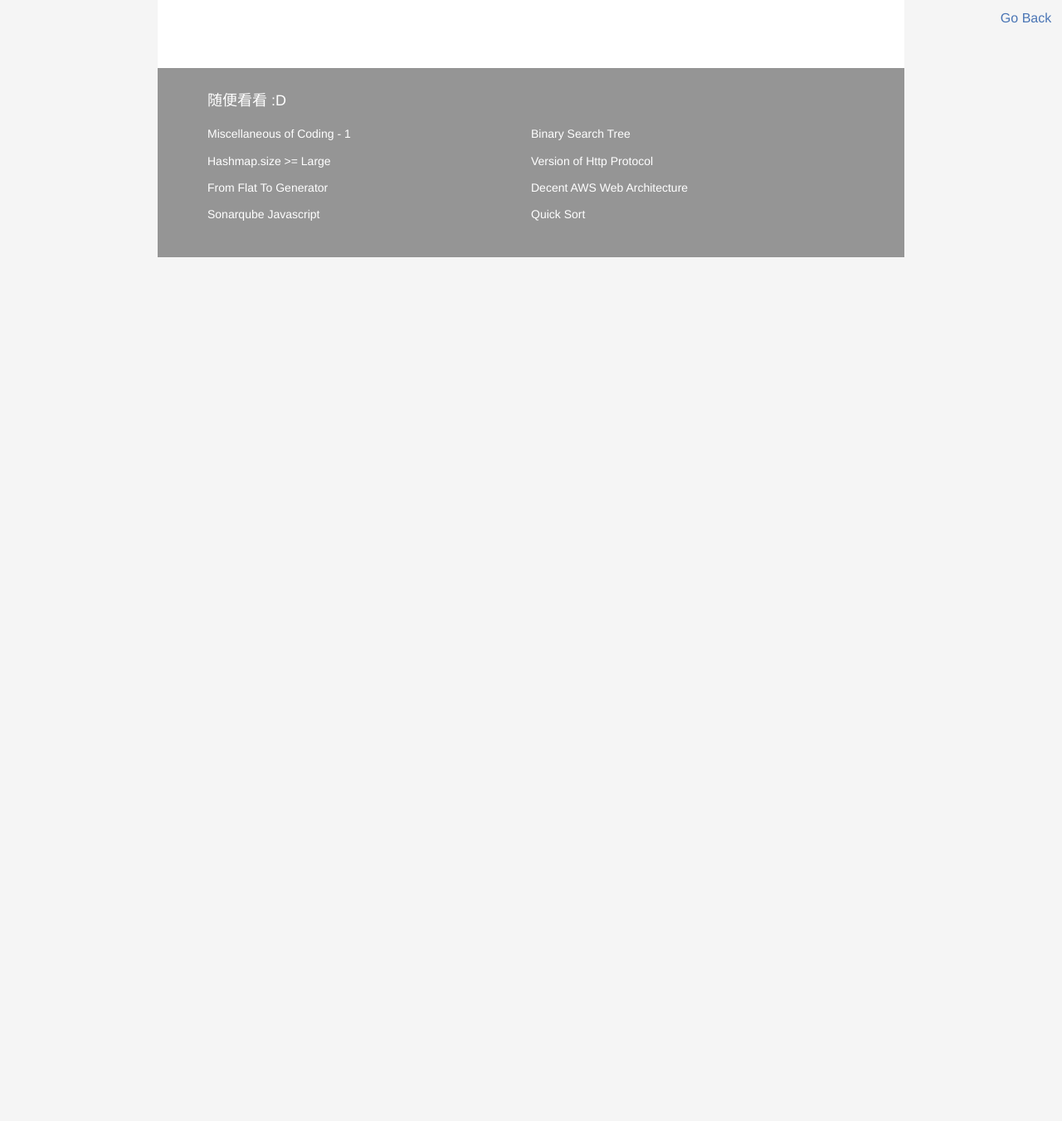
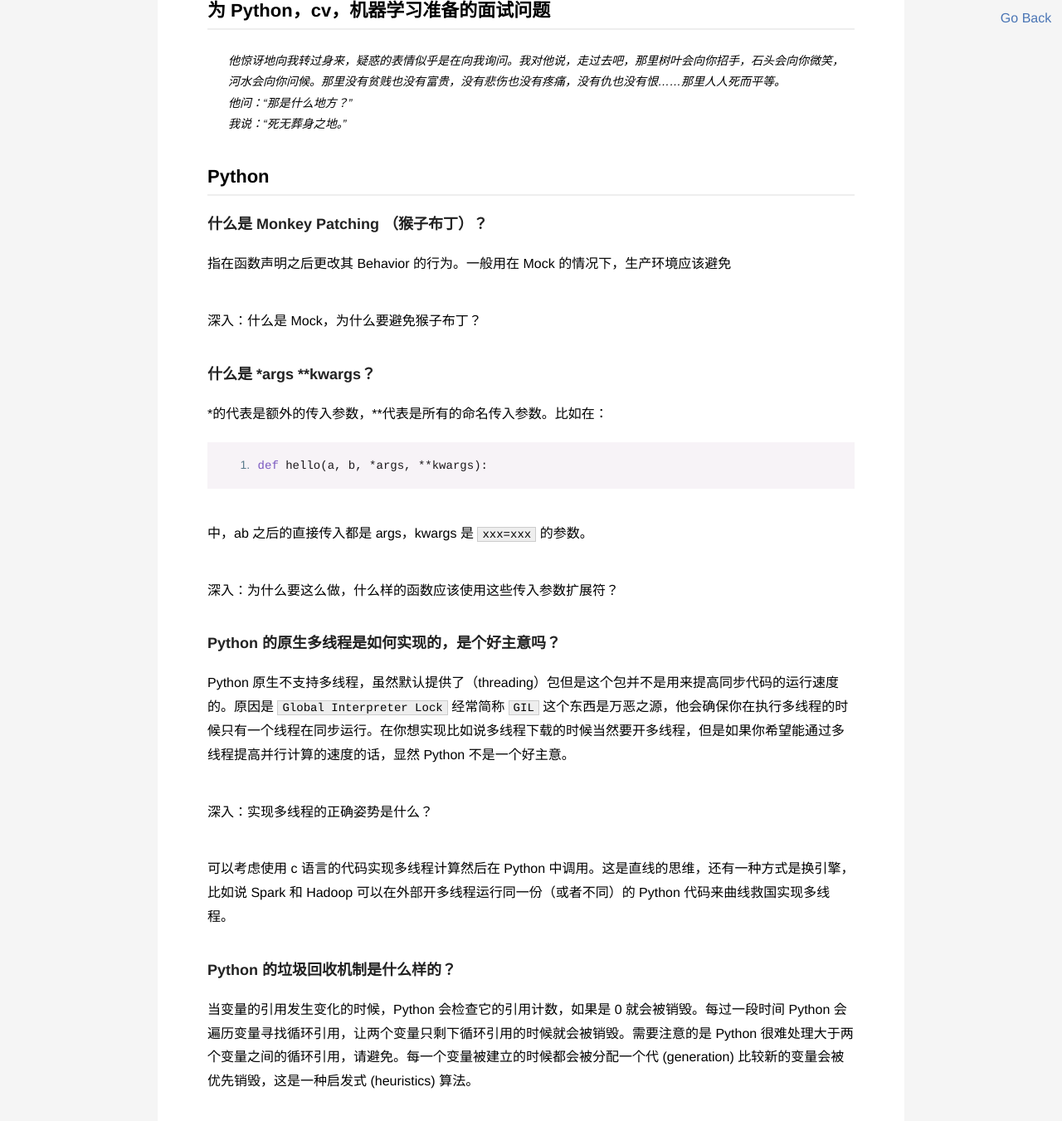
Before and after one commit to WMXPY/blog.mengw.io, a Jekyll site: the page built from _posts/miscellaneous/2019-03-21-Miscellaneous-1.md, in a window 1280 px wide and 1400 px high, scrolled down 199 px. Shown: the top 1351 px of the window at 83% size. Built offline with Jekyll 4.4.1, drawn with Linux system fonts in a browser that asks for light colours; before the commit the page ends 900 px from its top, so only the background shows below that.

Commit message:
add python interview question

````diff
--- a/_posts/miscellaneous/2019-03-21-Miscellaneous-1.md
+++ b/_posts/miscellaneous/2019-03-21-Miscellaneous-1.md
@@ -2,5 +2,43 @@
 layout: post
 title: "Miscellaneous of Coding - 1"
 categories: blog
-description:
+description: 内心让他真实地了解自己，一旦了解了自己也就了解了世界。
 ---
+
+## 为 Python，cv，机器学习准备的面试问题
+
+> 他惊讶地向我转过身来，疑惑的表情似乎是在向我询问。我对他说，走过去吧，那里树叶会向你招手，石头会向你微笑，河水会向你问候。那里没有贫贱也没有富贵，没有悲伤也没有疼痛，没有仇也没有恨……那里人人死而平等。
+> 他问：“那是什么地方？”
+> 我说：“死无葬身之地。”
+
+## Python
+
+### 什么是 Monkey Patching （猴子布丁）？
+
+指在函数声明之后更改其 Behavior 的行为。一般用在 Mock 的情况下，生产环境应该避免
+
+深入：什么是 Mock，为什么要避免猴子布丁？
+
+### 什么是 *args **kwargs？
+
+*的代表是额外的传入参数，**代表是所有的命名传入参数。比如在：
+
+```py
+def hello(a, b, *args, **kwargs):
+```
+
+中，ab 之后的直接传入都是 args，kwargs 是 `xxx=xxx` 的参数。
+
+深入：为什么要这么做，什么样的函数应该使用这些传入参数扩展符？
+
+### Python 的原生多线程是如何实现的，是个好主意吗？
+
+Python 原生不支持多线程，虽然默认提供了（threading）包但是这个包并不是用来提高同步代码的运行速度的。原因是 `Global Interpreter Lock` 经常简称 `GIL` 这个东西是万恶之源，他会确保你在执行多线程的时候只有一个线程在同步运行。在你想实现比如说多线程下载的时候当然要开多线程，但是如果你希望能通过多线程提高并行计算的速度的话，显然 Python 不是一个好主意。
+
+深入：实现多线程的正确姿势是什么？
+
+可以考虑使用 c 语言的代码实现多线程计算然后在 Python 中调用。这是直线的思维，还有一种方式是换引擎，比如说 Spark 和 Hadoop 可以在外部开多线程运行同一份（或者不同）的 Python 代码来曲线救国实现多线程。
+
+### Python 的垃圾回收机制是什么样的？
+
+当变量的引用发生变化的时候，Python 会检查它的引用计数，如果是 0 就会被销毁。每过一段时间 Python 会遍历变量寻找循环引用，让两个变量只剩下循环引用的时候就会被销毁。需要注意的是 Python 很难处理大于两个变量之间的循环引用，请避免。每一个变量被建立的时候都会被分配一个代 (generation) 比较新的变量会被优先销毁，这是一种启发式 (heuristics) 算法。
````
